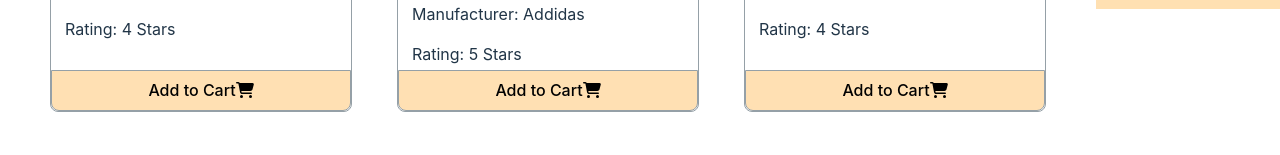
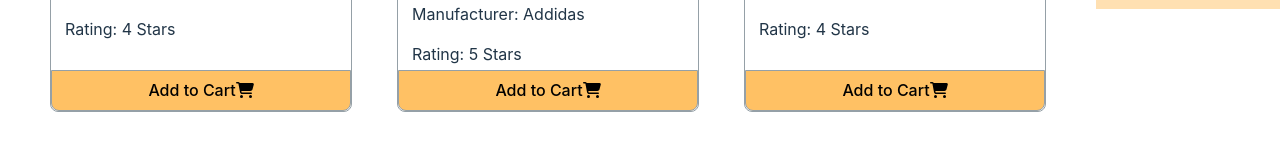
Before and after one commit to khalidhasan8880/ema-john-KH, a React (Vite) app: page / in a window 1280 px wide. Shown: the part 530-685 px from the top of the page. Built offline with nearby package versions, Linux system fonts and the light colour scheme.

Commit message:
added signup component

```diff
--- a/package.json
+++ b/package.json
@@ -12,6 +12,7 @@
     "@fortawesome/fontawesome-svg-core": "^6.3.0",
     "@fortawesome/free-solid-svg-icons": "^6.3.0",
     "@fortawesome/react-fontawesome": "^0.2.0",
+    "firebase": "^9.19.1",
     "localforage": "^1.10.0",
     "match-sorter": "^6.3.1",
     "react": "^18.2.0",
--- a/src/components/Cart/Cart.jsx
+++ b/src/components/Cart/Cart.jsx
@@ -19,7 +19,7 @@ const Cart = ({ cart, handleClearCart, children }) => {
         // product.quantity = product.quantity || 1;
 
         totalPrice = totalPrice + product.price * product.quantity;
-        totalShipping = totalShipping + product.shipping;
+        totalShipping = totalShipping + product.shipping * product.quantity;
         quantity = quantity + product.quantity;
     }
     const tax = totalPrice * 7 / 100;
--- a/src/components/Product/Product.css
+++ b/src/components/Product/Product.css
@@ -32,7 +32,7 @@
 }
 .btn-cart{
     width: 100%;
-    background: #FFE0B3;
+    background: #ffc164;
     border: 1px solid #95A0A7;
     border-radius: 0px 0px 8px 8px;
     position: absolute;
--- a/src/index.css
+++ b/src/index.css
@@ -5,7 +5,6 @@
 
   color-scheme: light dark;
   color: rgba(255, 255, 255, 0.87);
-  background-color: #242424;
 
   font-synthesis: none;
   text-rendering: optimizeLegibility;
@@ -13,7 +12,6 @@
   -moz-osx-font-smoothing: grayscale;
   -webkit-text-size-adjust: 100%;
 }
-
 
 body {
   margin: 0;
```
Also changed, not shown: src/components/firebase/firebase.config.js (added, +18 -0 lines), src/components/Login/Login.css (added), src/components/SignUp/SignUp.css (added), src/components/SignUp/SignUp.jsx (added), 1 other file (tests, documents, lock files or other folders).
